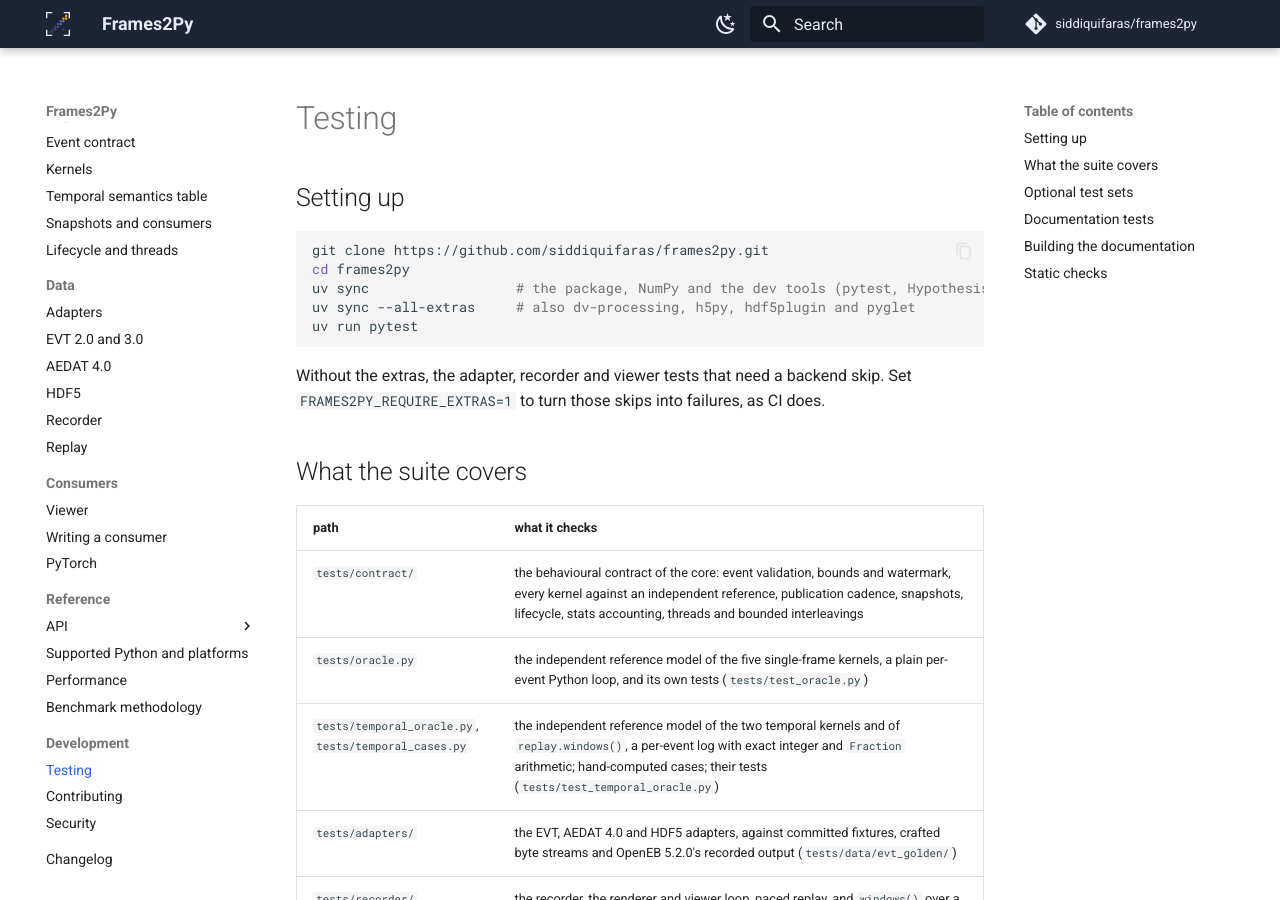
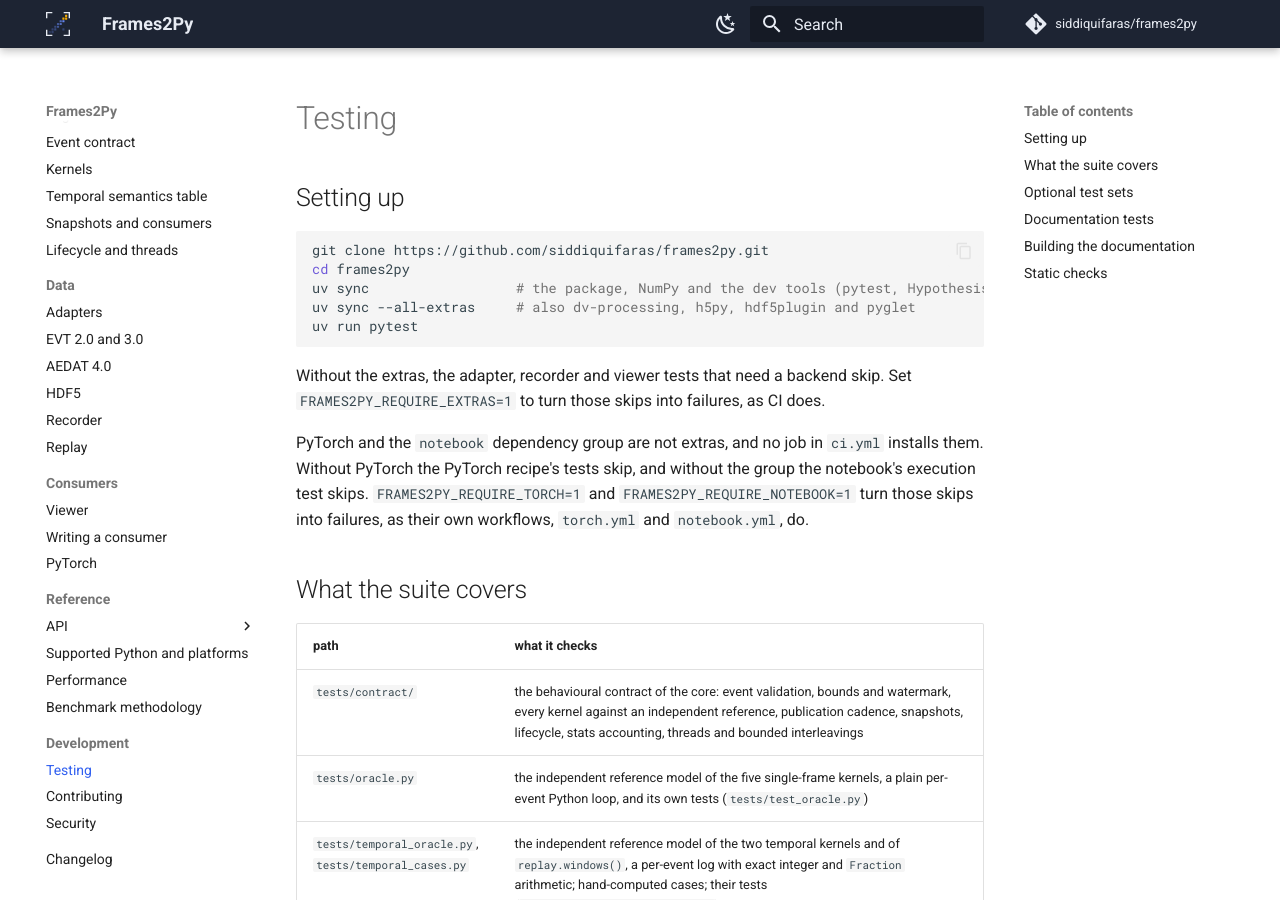
Before and after one commit to siddiquifaras/frames2py, an MkDocs documentation site: the page built from docs/content/development/testing.md, in a window 1280 px wide and 900 px high. Built offline with MkDocs 1.6.1 and Material for MkDocs 9.7.7, drawn with Linux system fonts in a browser that asks for light colours; comment, search, counter and statistics services are not loaded; some of the changed text lies outside the part shown.

Commit message:
docs: document the torch and notebook require flags and the CI scripts' mypy check
CONTRIBUTING and the testing page say how FRAMES2PY_REQUIRE_TORCH and FRAMES2PY_REQUIRE_NOTEBOOK
turn the skips of tests without PyTorch or the notebook group into failures, as their workflows
do, and the testing page lists mypy --strict .github/scripts with the other static checks.

```diff
--- a/docs/content/development/testing.md
+++ b/docs/content/development/testing.md
@@ -12,6 +12,11 @@ uv run pytest
 
 Without the extras, the adapter, recorder and viewer tests that need a backend skip. Set
 `FRAMES2PY_REQUIRE_EXTRAS=1` to turn those skips into failures, as CI does.
+
+PyTorch and the `notebook` dependency group are not extras, and no job in `ci.yml` installs
+them. Without PyTorch the PyTorch recipe's tests skip, and without the group the notebook's
+execution test skips. `FRAMES2PY_REQUIRE_TORCH=1` and `FRAMES2PY_REQUIRE_NOTEBOOK=1` turn
+those skips into failures, as their own workflows, `torch.yml` and `notebook.yml`, do.
 
 ## What the suite covers
 
```
Also changed, not shown: other parts of docs/content/development/testing.md (+1 -0 lines), CONTRIBUTING.md (+6 -0 lines).
